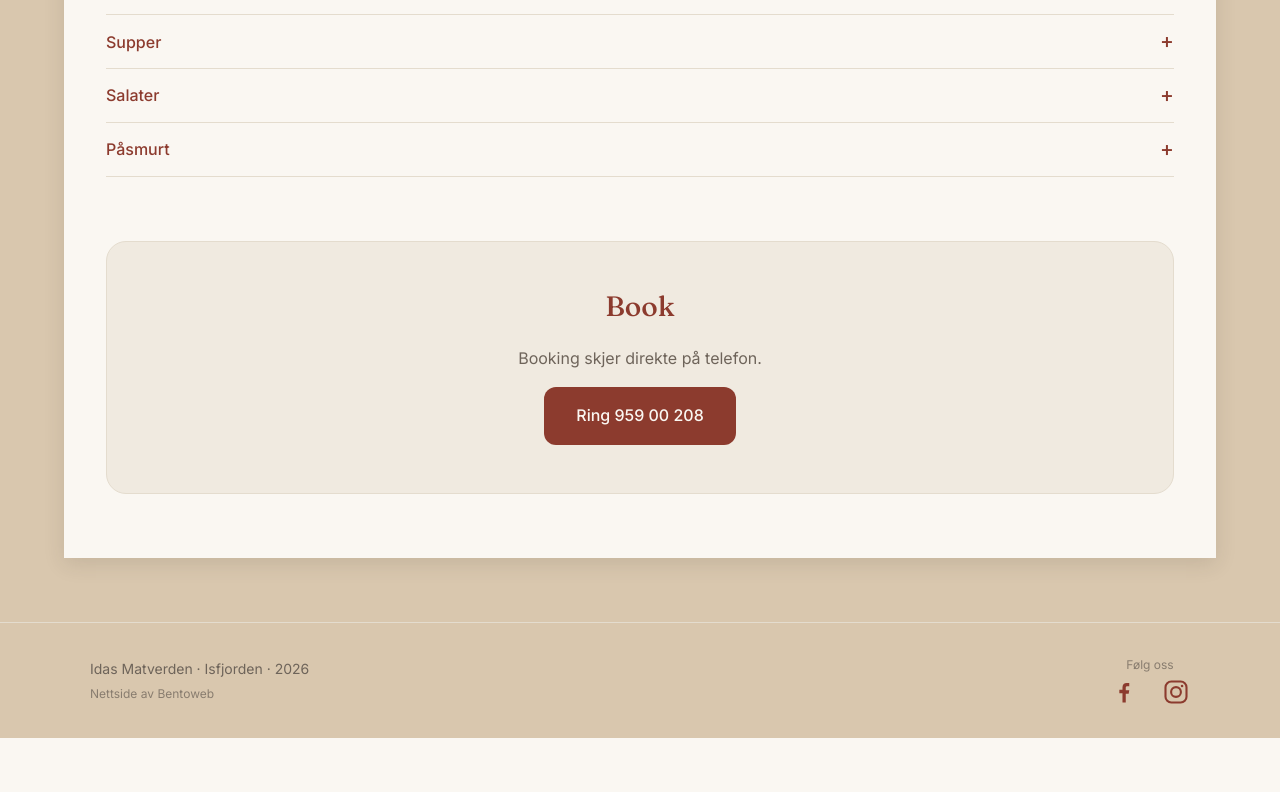
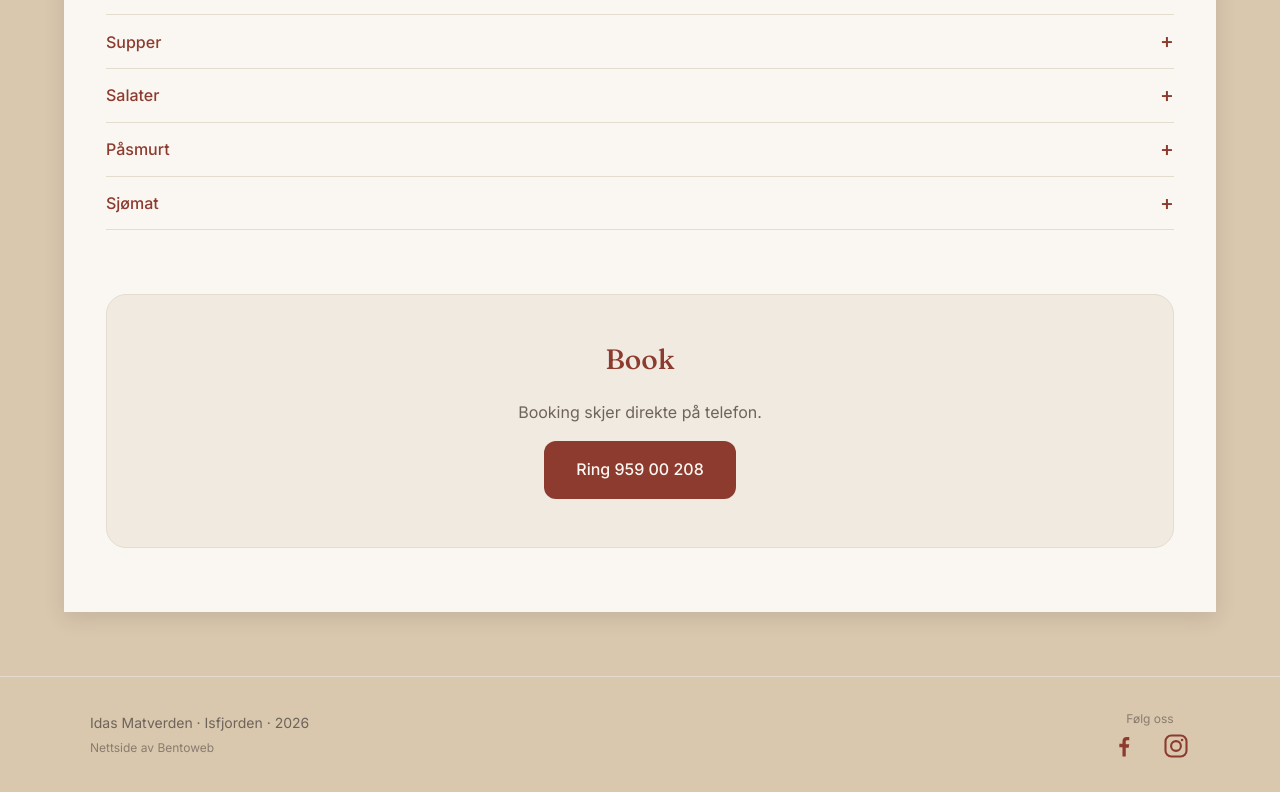
Before and after one commit to bennicodes/idas-matverden, a React (Vite) app: page /woldstad in a window 1280 px wide. Shown: the part 2797-3589 px from the top of the page. Before the commit the page ends 3535 px from the top, so only its background shows below. Built offline with nearby package versions, Linux system fonts and the light colour scheme.

Commit message:
added sjømat to menu

```diff
--- a/src/data/menu.js
+++ b/src/data/menu.js
@@ -206,3 +206,16 @@ export const påsmurt = [
     pris: "195 kr pr stk",
   },
 ];
+
+export const sjømat = [
+  {
+    navn: "Havets Blåskjell",
+    info: "med kremet hvitvinsaus, foccacia & aioli",
+    pris: "475 pr stk",
+  },
+  {
+    navn: "Reke kos",
+    info: "med tilbehør",
+    pris: "465 pr stk",
+  },
+];
--- a/src/pages/Woldstadfjoset.jsx
+++ b/src/pages/Woldstadfjoset.jsx
@@ -15,6 +15,7 @@ import {
   koldtbord,
   påsmurt,
   salater,
+  sjømat,
   supper,
   tapasValg,
 } from "../data/menu";
@@ -127,6 +128,10 @@ const menyAccordion = [
     title: "Påsmurt",
     content: <PrisListe items={påsmurt} />,
   },
+  {
+    title: "Sjømat",
+    content: <PrisListe items={sjømat} />,
+  },
 ];
 
 const prisAccordion = [
@@ -204,8 +209,8 @@ const Woldstadfjoset = () => {
         <div className={styles.rentalText}>
           <h2 className={styles.sectionTitle}>Leie hele gården</h2>
           <p className={styles.sectionNote}>
-            Woldstad kan leies til dåp, bryllup og andre større selskap.
-            Ta kontakt for pris og ledige datoer.
+            Woldstad kan leies til dåp, bryllup og andre større selskap. Ta
+            kontakt for pris og ledige datoer.
           </p>
           <PrisListe items={lokalePriser} />
         </div>
```
